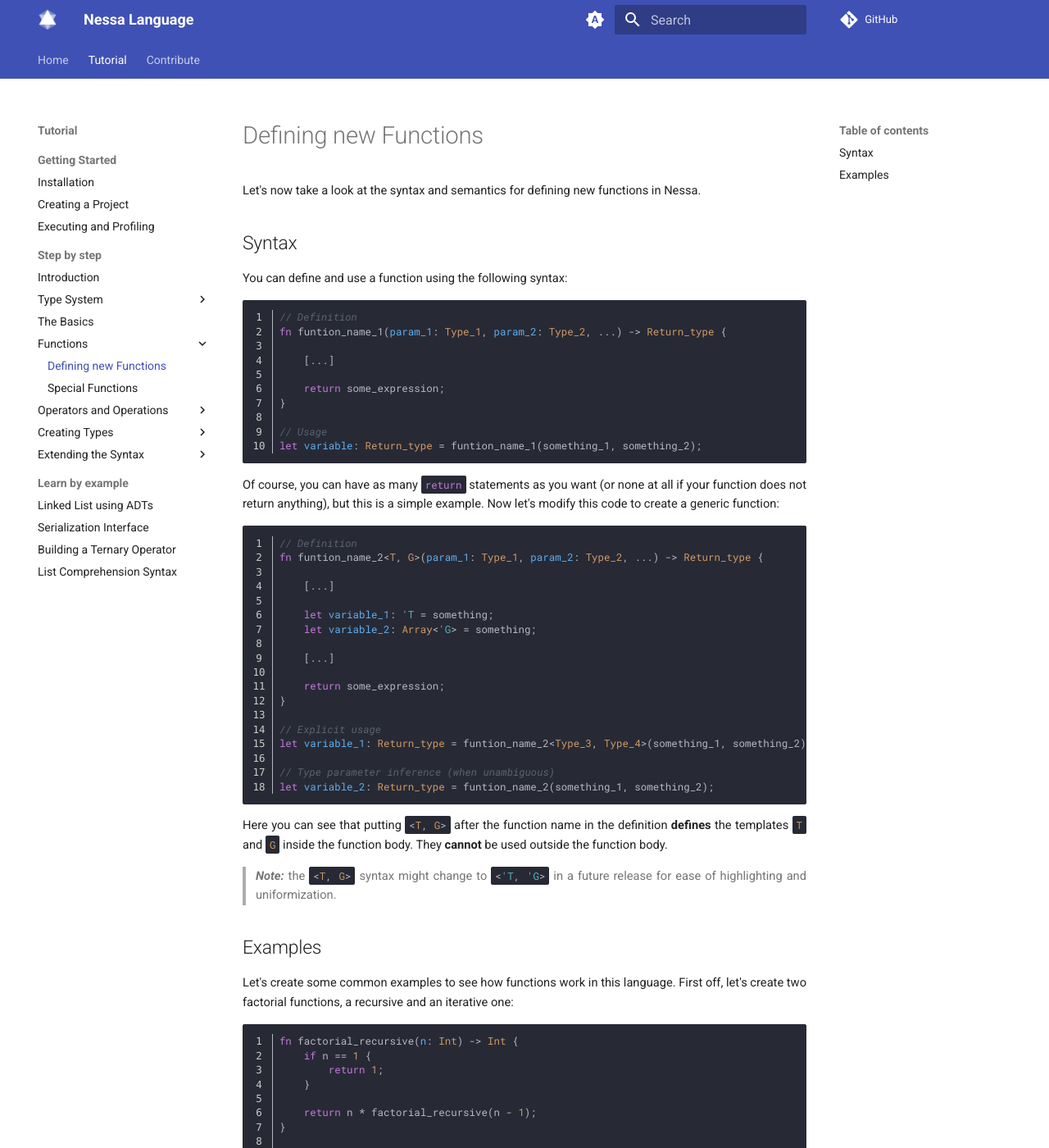
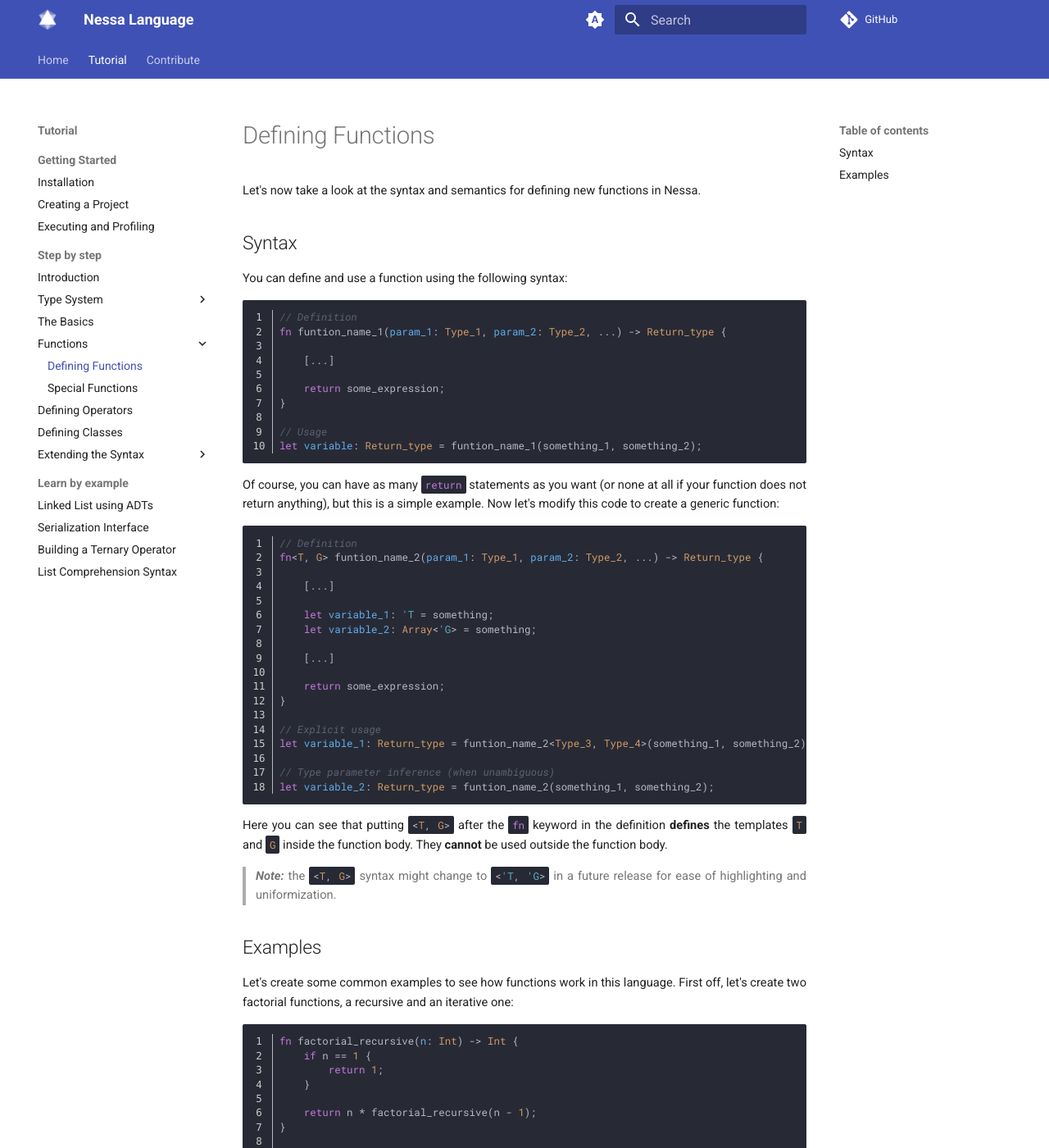
Before and after one commit to Gabie-of-the-Bo/Ryna-Language, an MkDocs documentation site: the page built from docs/pages/tutorial/steps/def_functions.md, in a window 1280 px wide and 1400 px high. Shown: the whole window at 82% size. Built offline with MkDocs 1.6.1 and Material for MkDocs 9.7.7, drawn with Linux system fonts in a browser that asks for light colours; comment, search, counter and statistics services are not loaded.

Commit message:
Corrected function generics and finished operator section

````diff
--- a/docs/js/nessa.js
+++ b/docs/js/nessa.js
@@ -3,7 +3,7 @@ document.addEventListener('DOMContentLoaded', _ => {
         return {
             case_insensitive: false, // language is case-insensitive
             keywords: {
-                keyword: 'if else for while fn op return syntax type class let',
+                keyword: 'if else for while fn op return syntax type class let unary binary nary prefix postfix right from to op',
                 literal: ['false', 'true'],
             },
             contains: [
--- a/docs/pages/tutorial/steps/def_functions.md
+++ b/docs/pages/tutorial/steps/def_functions.md
@@ -22,7 +22,7 @@ this is a simple example. Now let's modify this code to create a generic functio
 
 ```
 // Definition
-fn funtion_name_2<T, G>(param_1: Type_1, param_2: Type_2, ...) -> Return_type {
+fn<T, G> funtion_name_2(param_1: Type_1, param_2: Type_2, ...) -> Return_type {
 
     [...]
 
@@ -41,7 +41,7 @@ let variable_1: Return_type = funtion_name_2<Type_3, Type_4>(something_1, someth
 let variable_2: Return_type = funtion_name_2(something_1, something_2);
 ```
 
-Here you can see that putting `<T, G>` after the function name in the definition **defines** the templates `T` and `G` inside the function body.
+Here you can see that putting `<T, G>` after the `fn` keyword in the definition **defines** the templates `T` and `G` inside the function body.
 They **cannot** be used outside the function body.
 
 > ***Note:*** the `<T, G>` syntax might change to `<'T, 'G>` in a future release for ease of highlighting and uniformization.
@@ -74,7 +74,7 @@ fn factorial_iterative(n: Int) -> Int {
 Now let's dive into generics and make a function that counts how many elements in an array are equal to one given as a parameter:
 
 ```
-fn count<T>(array: &Array<'T>, elem: &'T) -> Int {
+fn<T> count(array: &Array<'T>, elem: &'T) -> Int {
     let res = 0;
 
     for i in array {
--- a/mkdocs.yml
+++ b/mkdocs.yml
@@ -22,14 +22,10 @@ nav:
         - Binding Rules: 'pages/tutorial/steps/binding.md'
       - The Basics: 'pages/tutorial/steps/basics.md'
       - Functions:
-        - Defining new Functions: 'pages/tutorial/steps/def_functions.md'
+        - Defining Functions: 'pages/tutorial/steps/def_functions.md'
         - Special Functions: 'pages/tutorial/steps/esp_functions.md'
-      - Operators and Operations:
-        - Defining new Operators: 'pages/tutorial/steps/operators.md'
-        - Precedence and Arity: 'pages/tutorial/steps/operators.md'
-      - Creating Types:
-        - Classes: 'pages/tutorial/steps/classes.md'
-        - Structural Types: 'pages/tutorial/steps/classes.md'
+      - Defining Operators: 'pages/tutorial/steps/operators.md'
+      - Defining Classes: 'pages/tutorial/steps/classes.md'
       - Extending the Syntax:
         - Literals: 'pages/tutorial/steps/literals.md'
         - Macros: 'pages/tutorial/steps/macros.md'
````
Also changed, not shown: docs/pages/tutorial/steps/operators.md (+132 -0 lines).
